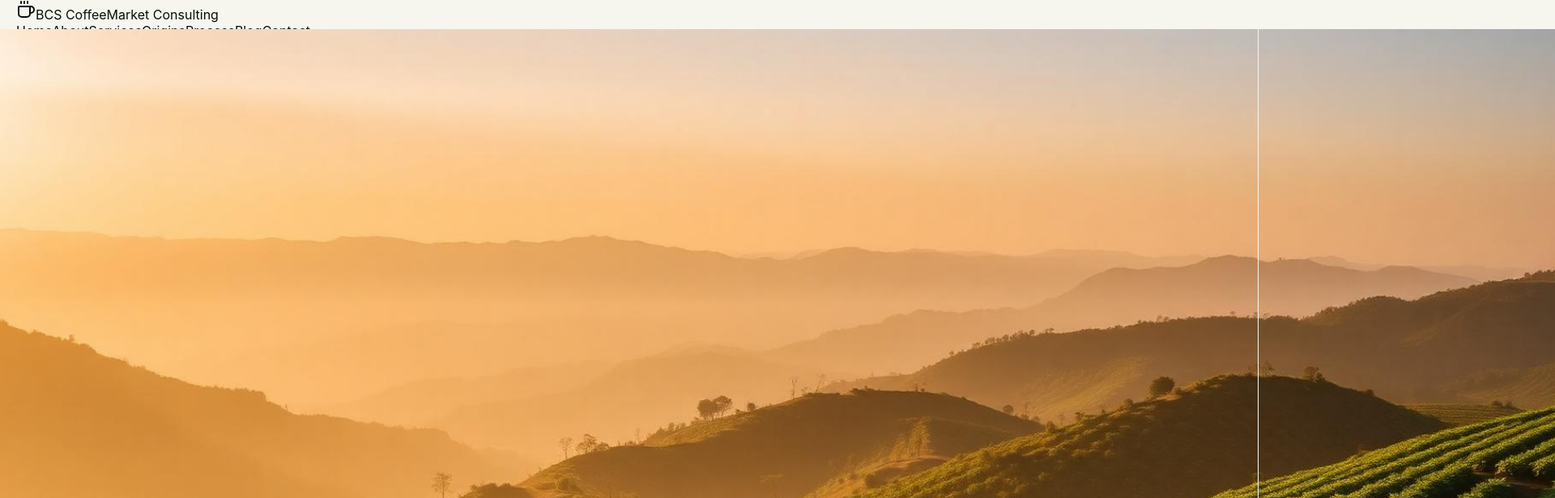
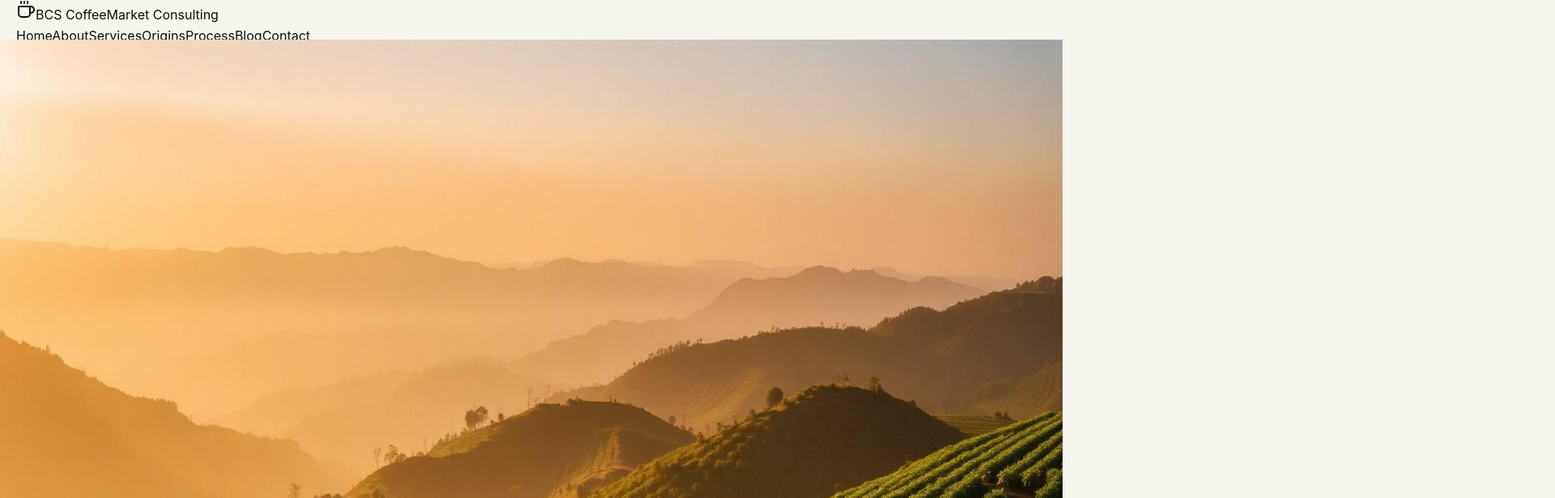
Before and after one commit to t5i0n/bcs, a React (Vite) app: page / in a window 1280 px wide. Shown: the top 616 px of the page at 81% size, 1920 px wide, since content can reach past the window. Built offline with nearby package versions, Linux system fonts and the light colour scheme.

Commit message:
refresh theme colors and page styling

```diff
--- a/src/index.css
+++ b/src/index.css
@@ -25,6 +25,9 @@
   min-height: 100vh;
   background: var(--color-background);
   color: var(--color-foreground);
+  font-family: var(--font-sans);
+  line-height: 1.6;
+  text-rendering: optimizeLegibility;
 }
 
 img,
@@ -35,11 +38,39 @@
   font: inherit;
 }
 
+img {
+  display: block;
+  max-width: 100%;
+}
+
+button,
+input,
+textarea,
+select {
+  border-radius: 0.75rem;
+  transition:
+    border-color 0.2s ease,
+    background-color 0.2s ease,
+    color 0.2s ease,
+    box-shadow 0.2s ease;
+}
+
+input:focus,
+textarea:focus,
+button:focus {
+  outline: none;
+  box-shadow: 0 0 0 4px rgba(184, 145, 23, 0.12);
+}
+
 a {
   color: inherit;
   text-decoration: none;
 }
 
-button {
-  cursor: pointer;
+a:hover {
+  text-decoration: none;
 }
+
+section {
+  scroll-margin-top: 5rem;
+}
```
